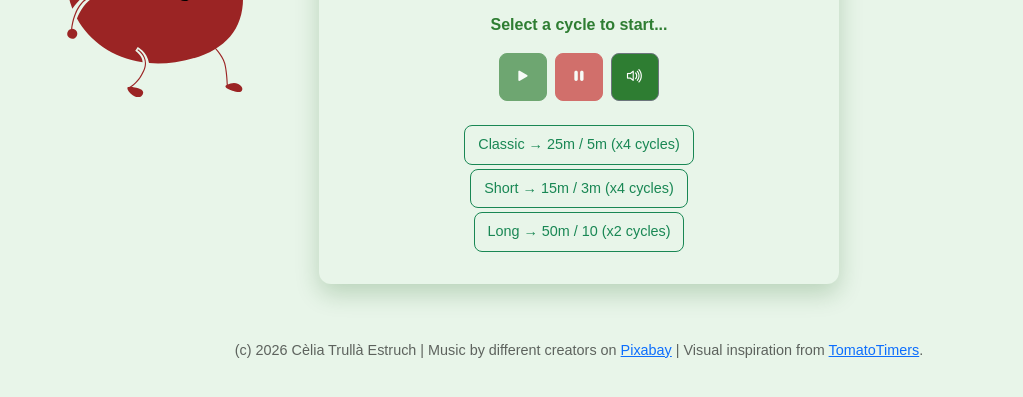
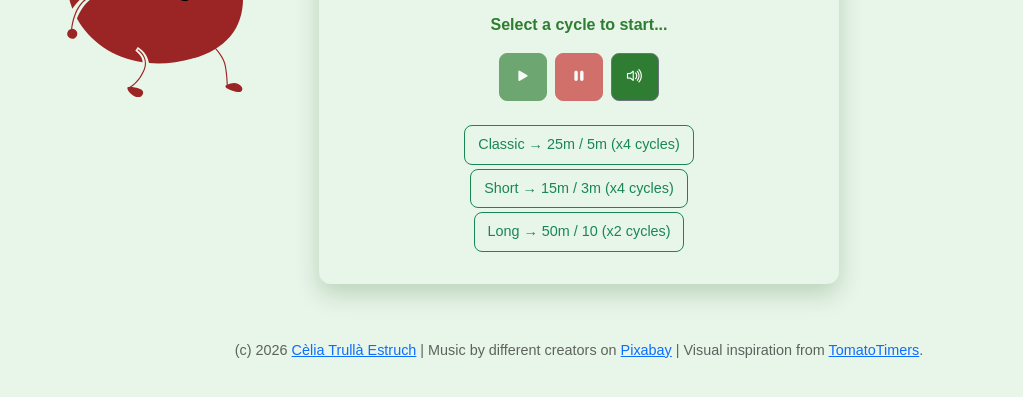
Before and after one commit to ChampCTE/pomodoro-app, a plain HTML site: page index.html in a window 1280 px wide. Shown: the part 527-924 px from the top of the page, without its empty margins (61-1084 px from the left). Drawn offline with nearby package versions, Linux system fonts and the light colour scheme.

Commit message:
Footer fixed

```diff
--- a/index.html
+++ b/index.html
@@ -97,7 +97,7 @@
   </div>
 
   <footer class="site-footer text-center">
-  (c) 2026 Cèlia Trullà Estruch
+  (c) 2026 <a href="https://github.com/ChampCTE" target="_blank">Cèlia Trullà Estruch</a>
   | Music by different creators on <a href="https://pixabay.com/" target="_blank">Pixabay</a>
   | Visual inspiration from <a href="https://www.tomatotimers.com" target="_blank">TomatoTimers</a>.
   </footer>
```
